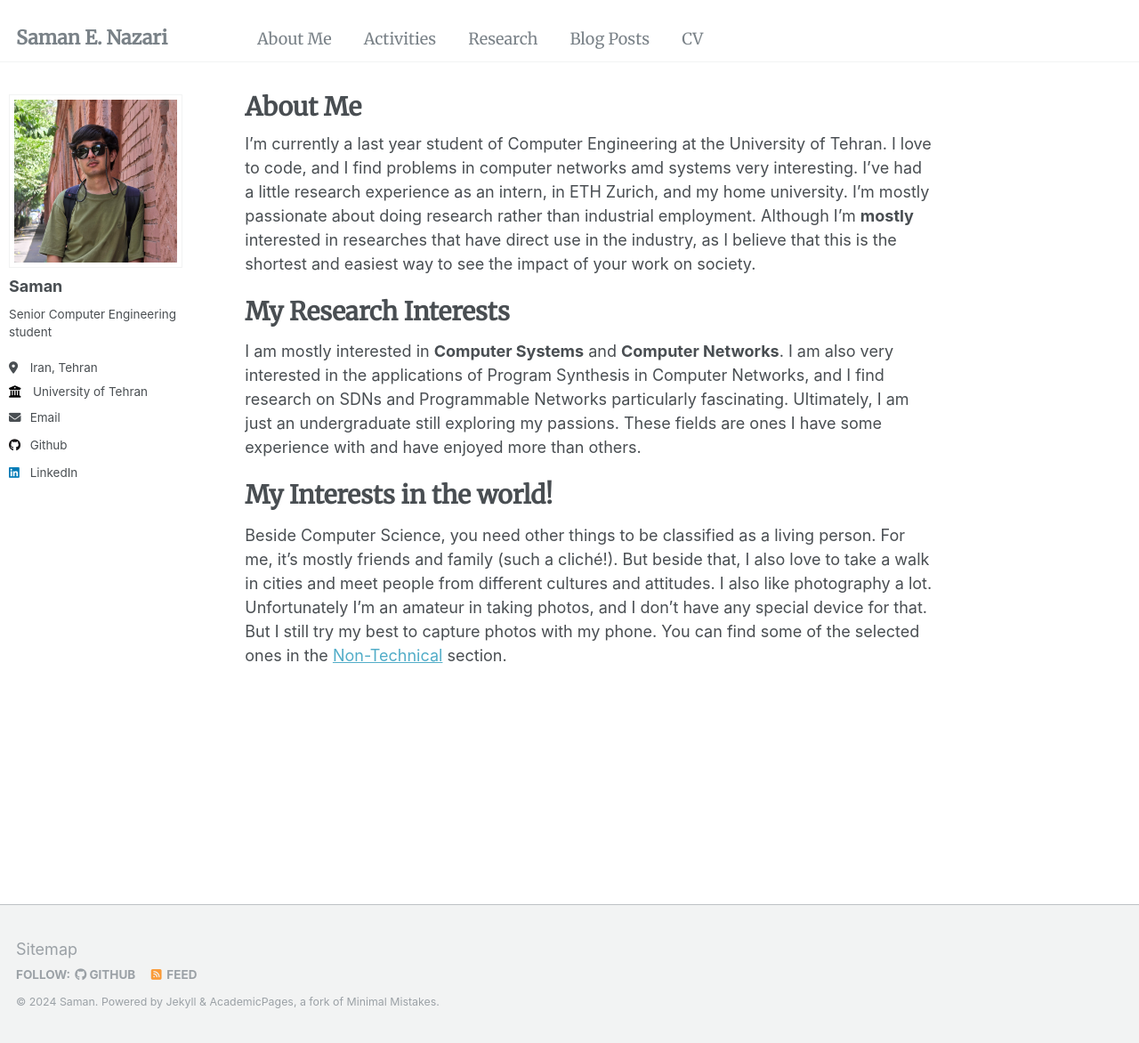
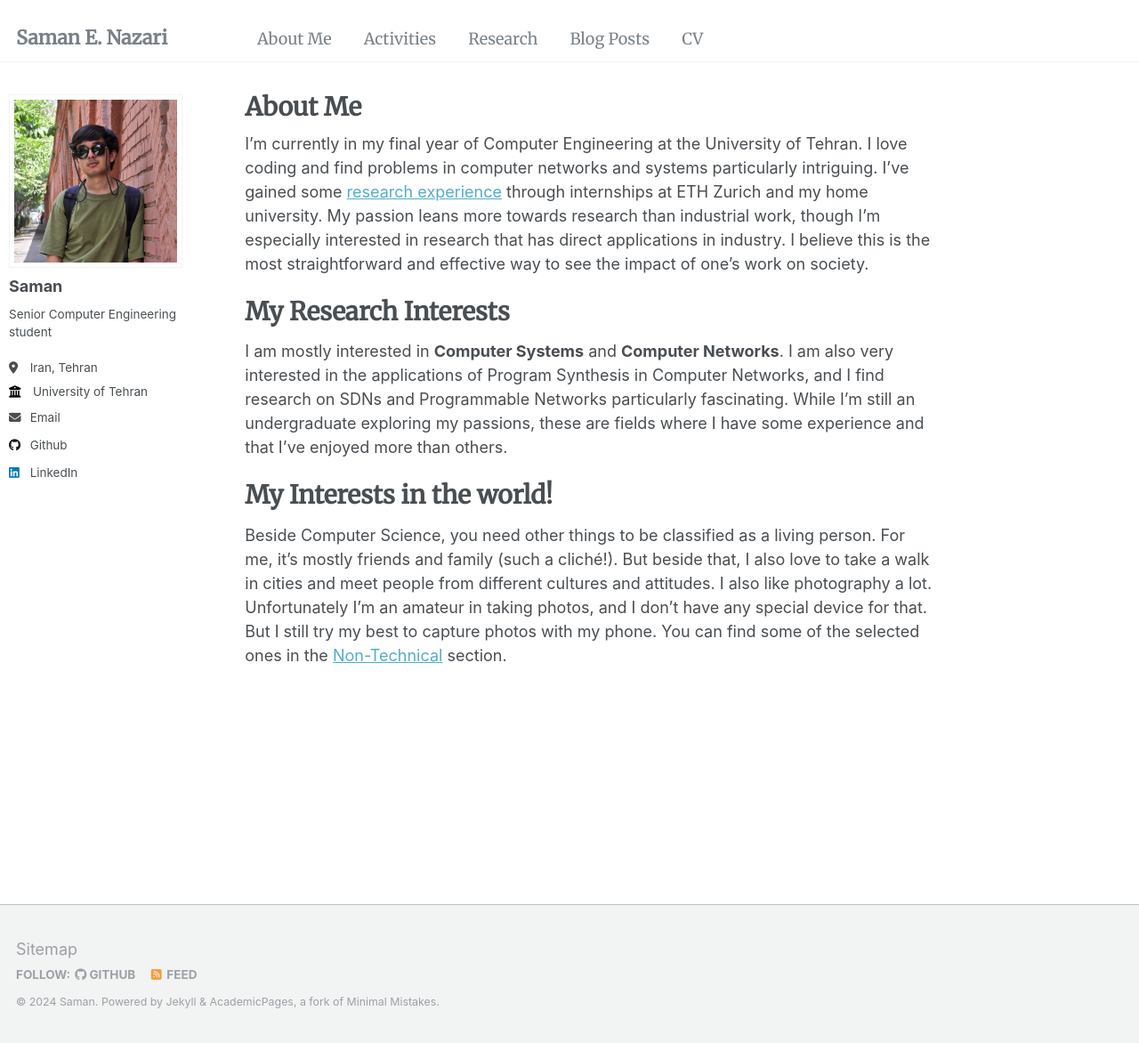
Before and after one commit to SamanEN/SamanEN.github.io, a Jekyll site: the page built from _pages/about.md, in a window 1280 px wide and 1172 px high. Shown: the whole window at 89% size. Built offline with Jekyll 4.4.1, drawn with Linux system fonts in a browser that asks for light colours.

Commit message:
Fix typos and grammatical issues

```diff
--- a/_pages/about.md
+++ b/_pages/about.md
@@ -7,12 +7,12 @@ redirect_from:
   - /about.html
 ---
 
-I'm currently a last year student of Computer Engineering at the University of Tehran. I love to code, and I find problems in computer networks amd systems very interesting. I've had a little research experience as an intern, in ETH Zurich, and my home university. I'm mostly passionate about doing research rather than industrial employment. Although I'm **mostly** interested in researches that have direct use in the industry, as I believe that this is the shortest and easiest way to see the impact of your work on society.
+I'm currently in my final year of Computer Engineering at the University of Tehran. I love coding and find problems in computer networks and systems particularly intriguing. I've gained some [research experience](/research/) through internships at ETH Zurich and my home university. My passion leans more towards research than industrial work, though I’m especially interested in research that has direct applications in industry. I believe this is the most straightforward and effective way to see the impact of one's work on society.
 
 My Research Interests
 ====
 
-I am mostly interested in **Computer Systems** and **Computer Networks**. I am also very interested in the applications of Program Synthesis in Computer Networks, and I find research on SDNs and Programmable Networks particularly fascinating. Ultimately, I am just an undergraduate still exploring my passions. These fields are ones I have some experience with and have enjoyed more than others.
+I am mostly interested in **Computer Systems** and **Computer Networks**. I am also very interested in the applications of Program Synthesis in Computer Networks, and I find research on SDNs and Programmable Networks particularly fascinating. While I’m still an undergraduate exploring my passions, these are fields where I have some experience and that I’ve enjoyed more than others.
 
 My Interests in the world!
 ====
```
Also changed, not shown: _activities/1-teaching-assitant.md (renamed from _activities/1-teaching-assitance.md, +2 -2 lines).
